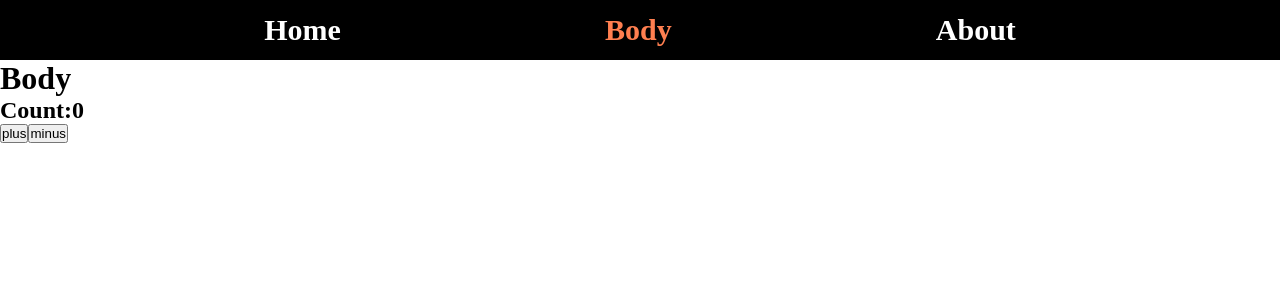
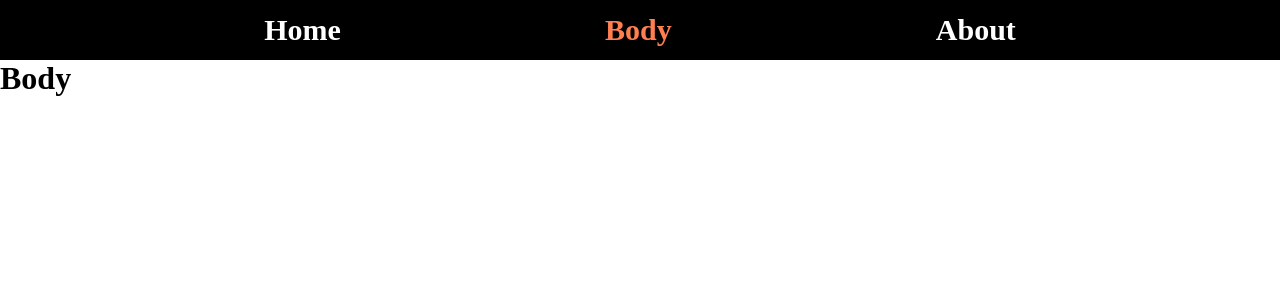
Before and after one commit to Jasurbek1604/Redux, a React (Vite) app: page /body in a window 1280 px wide. Shown: the top 300 px of the page. Built offline with nearby package versions, Linux system fonts and the light colour scheme.

Commit message:
Redux Toolkit

```diff
--- a/src/components/Body.jsx
+++ b/src/components/Body.jsx
@@ -1,18 +1,9 @@
 import React from "react";
-import { useSelector, useDispatch } from "react-redux";
-import { increment, decrement } from "../redux/Counter";
 
 export default function Body() {
-  const counter = useSelector((store) => store.counter);
-
-  const dispatch = useDispatch();
-
   return (
     <React.Fragment>
       <h1>Body</h1>
-      <h2>Count:{counter.data}</h2>
-      <button onClick={() => dispatch(increment())}>plus</button>
-      <button onClick={() => dispatch(decrement())}>minus</button>
     </React.Fragment>
   );
 }
--- a/src/index.jsx
+++ b/src/index.jsx
@@ -1,8 +1,6 @@
 import React from "react";
 import ReactDOM from "react-dom/client";
 import "./index.css";
-import { Provider } from "react-redux";
-import { store } from "./redux/store.js";
 import Home from "./components/Home";
 import Body from "./components/Body";
 import Navbar from "./components/Navbar";
@@ -12,7 +10,6 @@ import About from "./components/About";
 ReactDOM.createRoot(document.getElementById("root")).render(
   <React.StrictMode>
     <BrowserRouter>
-      <Provider store={store}>
       <Routes>
         <Route element={<Navbar />}>
           <Route path={"/"} element={<Navigate to={"/home"} />} />
@@ -21,7 +18,6 @@ ReactDOM.createRoot(document.getElementById("root")).render(
           <Route path={"/about"} element={<About />} />
         </Route>
       </Routes>
-      </Provider>
     </BrowserRouter>
   </React.StrictMode>
 );
--- a/src/redux/Counter.js
+++ /dev/null
@@ -1,17 +0,0 @@
-import { createSlice } from "@reduxjs/toolkit";
-
-export const counterSlice = createSlice({
-  name: "counter",
-  initialState: { data: 0 },
-  reducers: {
-    increment: (state) => {
-      state.data += 1;
-    },
-    decrement: (state) => {
-      state.data -= 1;
-    },
-  },
-});
-
-export const { increment, decrement } = counterSlice.actions;
-export default counterSlice.reducer;
--- a/src/redux/store.js
+++ /dev/null
@@ -1,9 +0,0 @@
-import { configureStore } from "@reduxjs/toolkit";
-import counter from "./Counter";
-
-export const store = configureStore({
-  reducer: {
-    counter,
-    student: "Student",
-  },
-});
```
Lines whose indentation alone changed are shown as unchanged.
